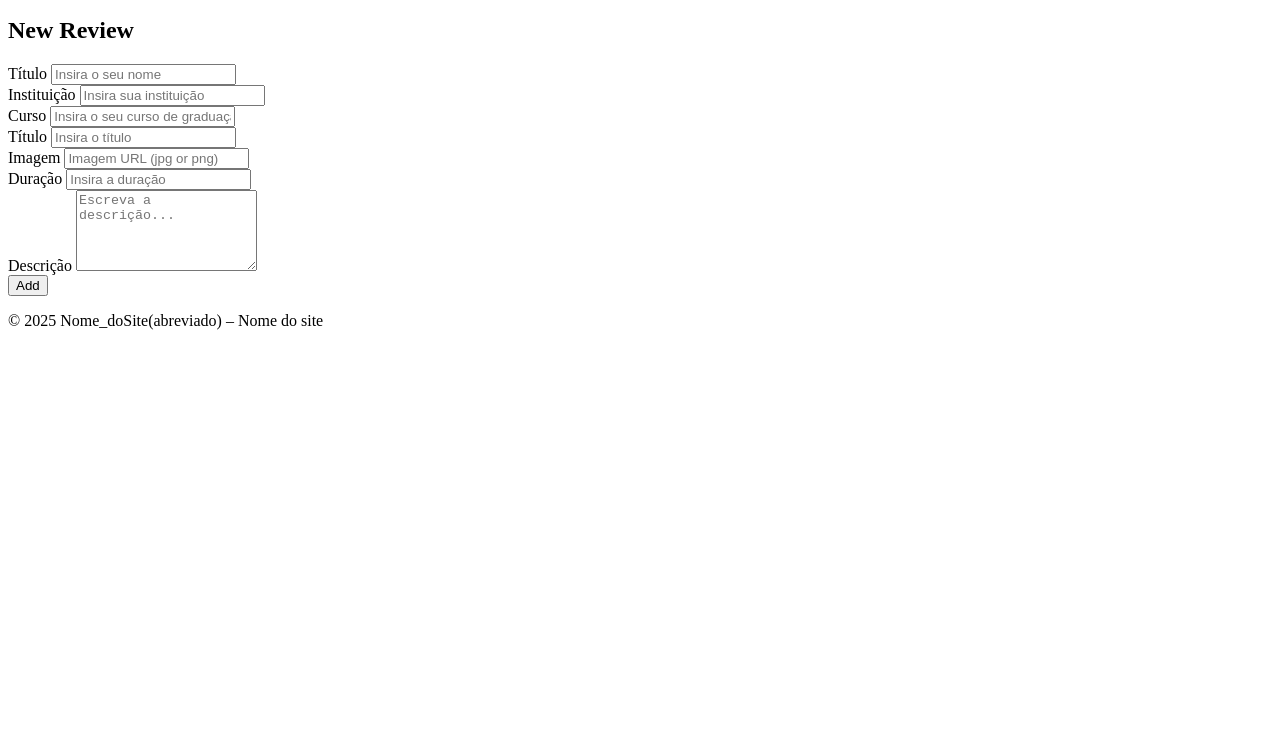
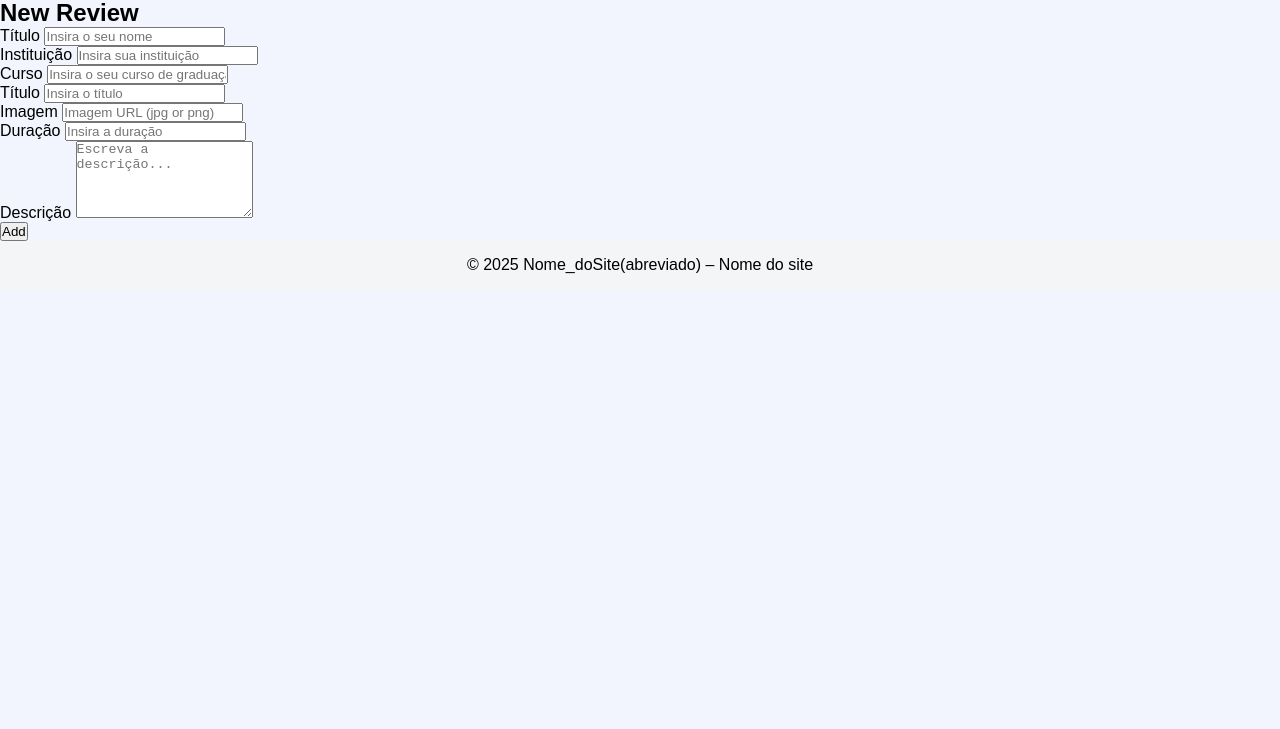
Before and after one commit to ViniciusKnop01/siteHackaton, a plain HTML site: page pages/extra/formulario.html in a window 1280 px wide. Shown: the part 71-800 px from the top of the page. Drawn offline with Linux system fonts and the light colour scheme.

Commit message:
fixing more paths

```diff
--- a/pages/extra/formulario.html
+++ b/pages/extra/formulario.html
@@ -3,7 +3,7 @@
     <head>
         <meta charset="UTF-8">
         <meta name="viewport" content="width=device-width, initial-scale=1.0">
-        <link rel="stylesheet" href="../../css/style.css">
+        <link rel="stylesheet" href="../../css/palestras.css">
         <title>Document</title>
     </head>
     <body>
```
